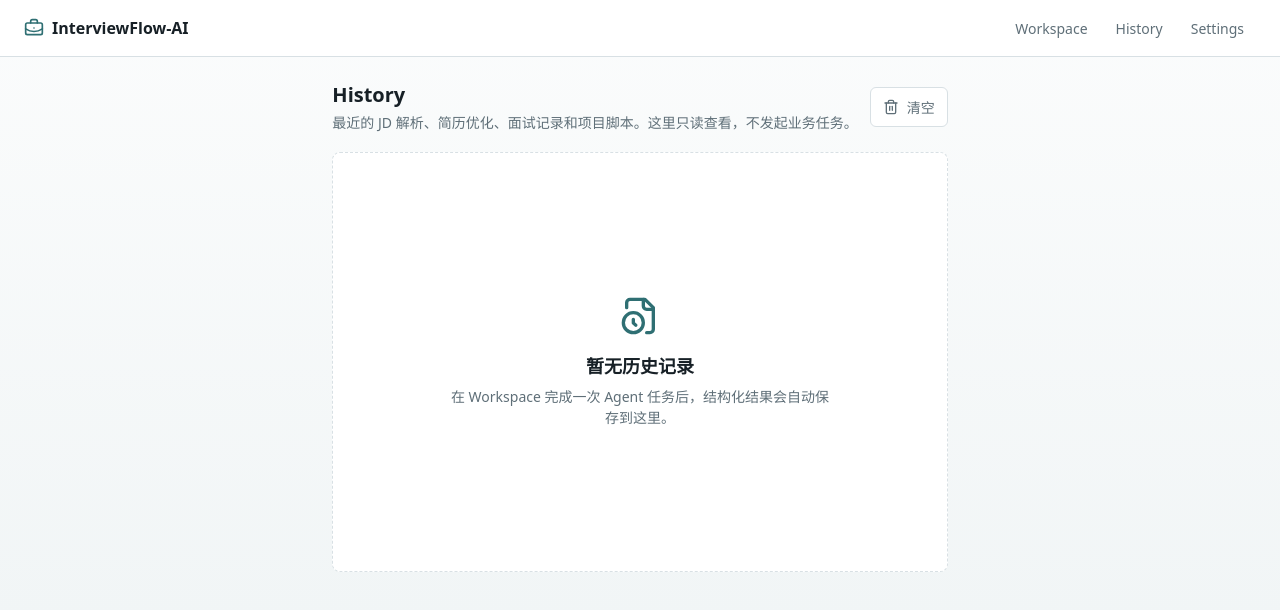
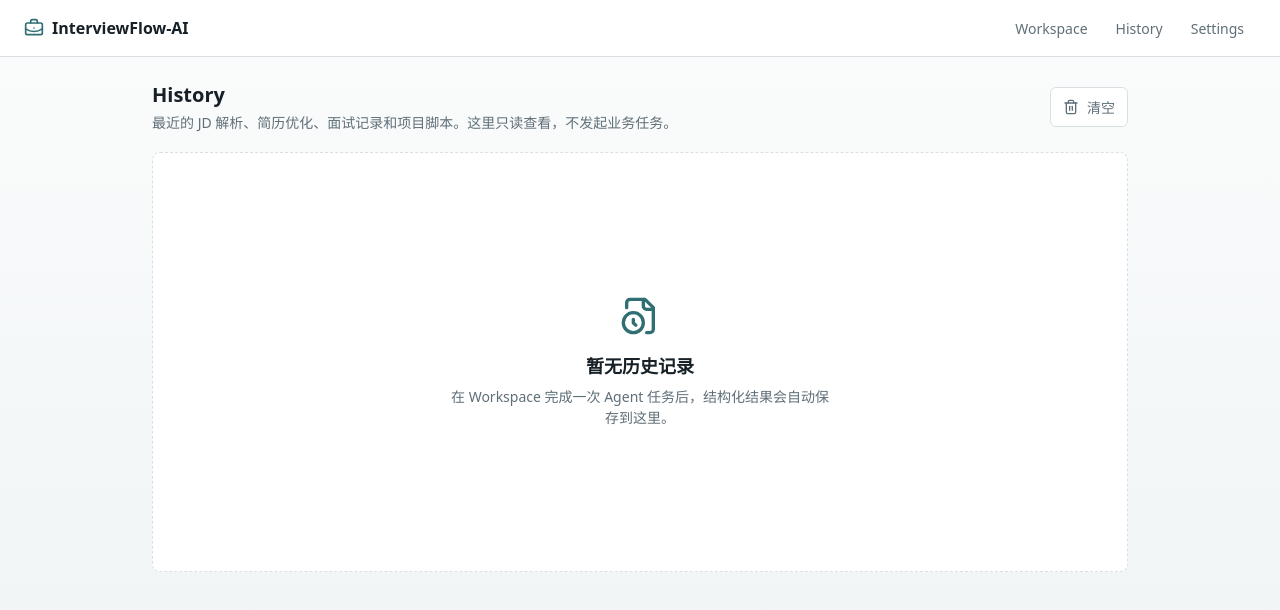
Before and after one commit to TheaWu7/JobFlow-Agent, a Next.js app: page /history in a window 1280 px wide. Shown: the top 610 px of the page. Built offline with nearby package versions, Linux system fonts and the light colour scheme.

Commit message:
fix：页面滚动问题

```diff
--- a/app/globals.css
+++ b/app/globals.css
@@ -55,14 +55,25 @@ h1, h2, h3, h4, h5, h6, p {
 }
 
 html,
+body,
+#root {
+  margin: 0;
+  padding: 0;
+  /* 用 100vh 直接绑定视口高度，不会继承错乱 */
+  height: 100vh;
+  width: 100vw;
+  /* 全局关闭上下拉动橡皮筋留白，这行就能解决下拉白边 */
+  overscroll-behavior-y: contain;
+}
+
 body {
-  height: 100%;
-  margin: 0;
   font-family: var(--font-sans);
   color: var(--color-ink);
   background:
     linear-gradient(180deg, rgba(255, 255, 255, 0.76), rgba(238, 243, 244, 0.88)),
     #eef3f4;
+  /* 根容器允许子元素滚动，自己不整体滚动 */
+  overflow: hidden;
 }
 
 button,
--- a/app/history/history.module.css
+++ b/app/history/history.module.css
@@ -1,11 +1,22 @@
 .page {
+  height: calc(100vh - 3.5rem);
+  overflow-y: auto;
+  scrollbar-width: none;
+  -ms-overflow-style: none;
+}
+
+.page::-webkit-scrollbar {
+  display: none;
+}
+
+.pageInner {
   max-width: 64rem;
   margin: 0 auto;
   padding: var(--space-6) var(--space-4);
 }
 
 @media (min-width: 640px) {
-  .page {
+  .pageInner {
     padding-left: var(--space-6);
     padding-right: var(--space-6);
   }
--- a/app/history/page.tsx
+++ b/app/history/page.tsx
@@ -18,7 +18,8 @@ export default function HistoryPage() {
 
   return (
     <main className={styles.page}>
-      <div className={styles.header}>
+      <div className={styles.pageInner}>
+        <div className={styles.header}>
         <div>
           <h1 className={styles.title}>History</h1>
           <p className={styles.subtitle}>最近的 JD 解析、简历优化、面试记录和项目脚本。这里只读查看，不发起业务任务。</p>
@@ -64,6 +65,7 @@ export default function HistoryPage() {
           ))}
         </div>
       )}
+      </div>
     </main>
   );
 }
```
